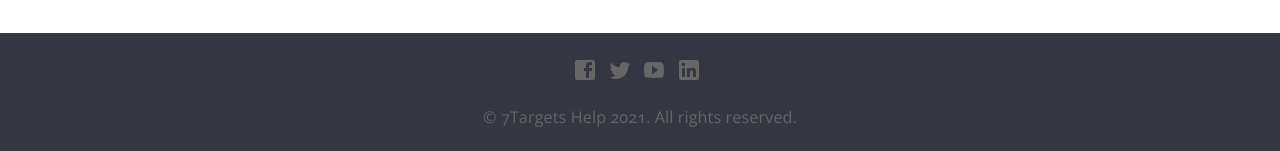
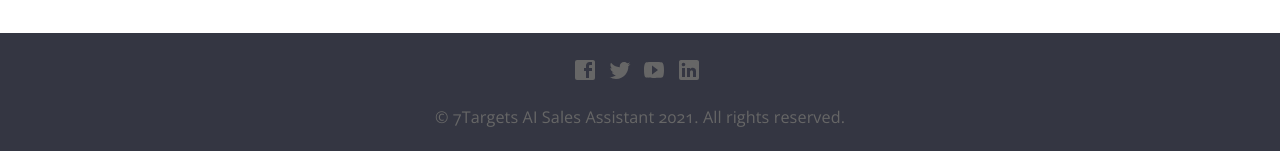
Before and after one commit to shrutisharma27/7targets-docs, a Jekyll site: the page built from index.html, in a window 1280 px wide. Shown: the part 1154-1305 px from the top of the page. Built offline with Jekyll 4.4.1, drawn with Linux system fonts in a browser that asks for light colours; nearby versions of some CDN libraries.

```diff
--- a/_config.yml
+++ b/_config.yml
@@ -1,7 +1,7 @@
 # ----
 # Site
 
-title: 7Targets Help
+title: 7Targets AI Sales Assistant
 url: "https://help.7targets.ai"
 baseurl:
 google_analytics_key:
```
Also changed, not shown: _posts/2021-06-02-how-to-process-warm-leads.md (+4 -0 lines).
